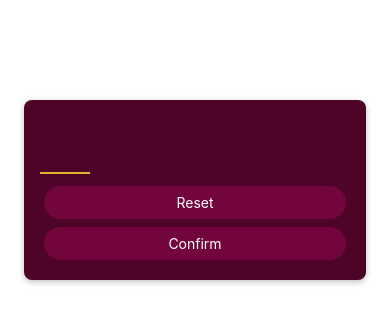
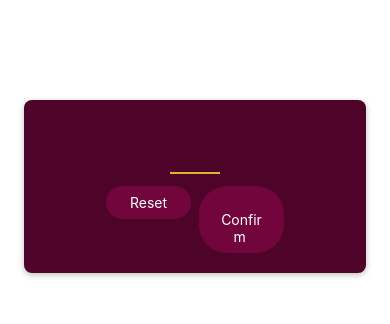
Before and after one commit to Harry-Daniel/RNGuess-Number-Game, a React Native app: screen / in a window 390 px wide. Shown: the top 324 px of the page. Built offline with nearby package versions, Linux system fonts and the light colour scheme.

Commit message:
Improving the buttons

```diff
--- a/screens/StartGameScreen.js
+++ b/screens/StartGameScreen.js
@@ -4,9 +4,21 @@
 function StartGameScreen() {
   return (
     <View style={styles.inputContaner}>
-      <TextInput style={styles.numberInput} maxLength={2} keyboardType="number-pad" autoCapitalize="none" autoCorrect={false}/>
-      <PrimaryButton> Reset </PrimaryButton>
-      <PrimaryButton> Confirm </PrimaryButton>
+      <TextInput
+        style={styles.numberInput}
+        maxLength={2}
+        keyboardType="number-pad"
+        autoCapitalize="none"
+        autoCorrect={false}
+      />
+      <View style={styles.buttonsContainer}>
+        <View style={styles.buttonContainer}>
+          <PrimaryButton> Reset </PrimaryButton>
+        </View>
+        <View style={styles.buttonContainer}>
+          <PrimaryButton> Confirm </PrimaryButton>
+        </View>
+      </View>
     </View>
   );
 }
@@ -15,6 +27,8 @@
 
 const styles = StyleSheet.create({
   inputContaner: {
+    justifyContent: "center",
+    alignItems: "center",
     marginTop: 100,
     marginHorizontal: 24,
     padding: 16,
@@ -37,4 +51,10 @@
     fontWeight: "bold",
     textAlign: "center",
   },
+  buttonsContainer: {
+    flexDirection: "row",
+  },
+  buttonContainer:{
+    flex:1
+  }
 });
```
